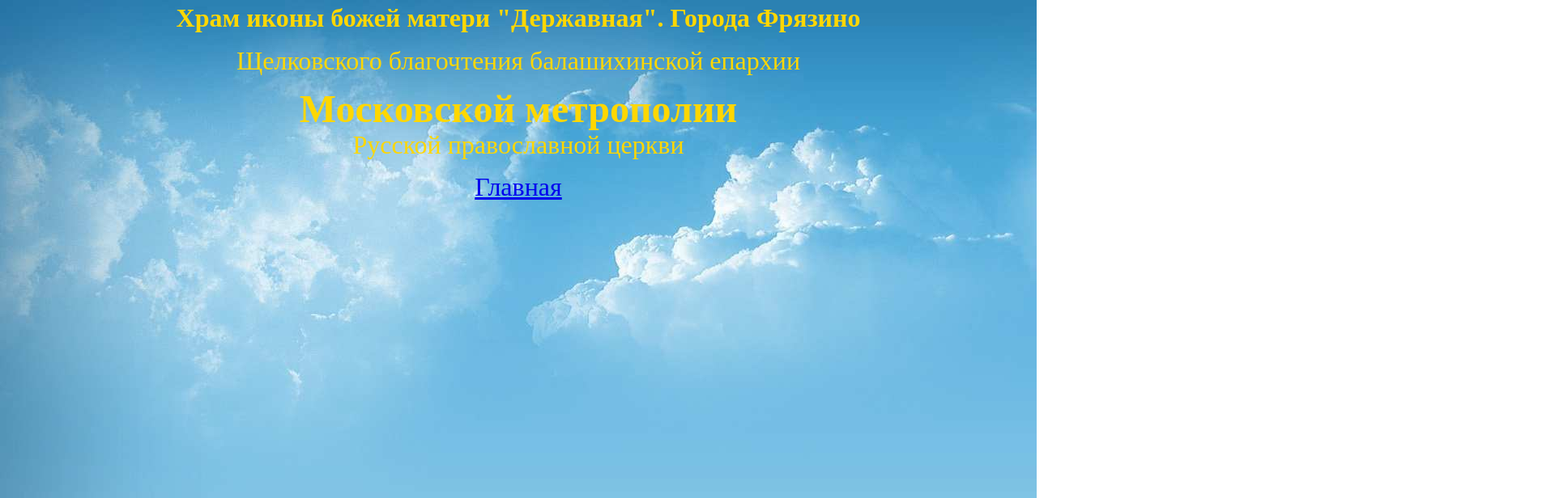
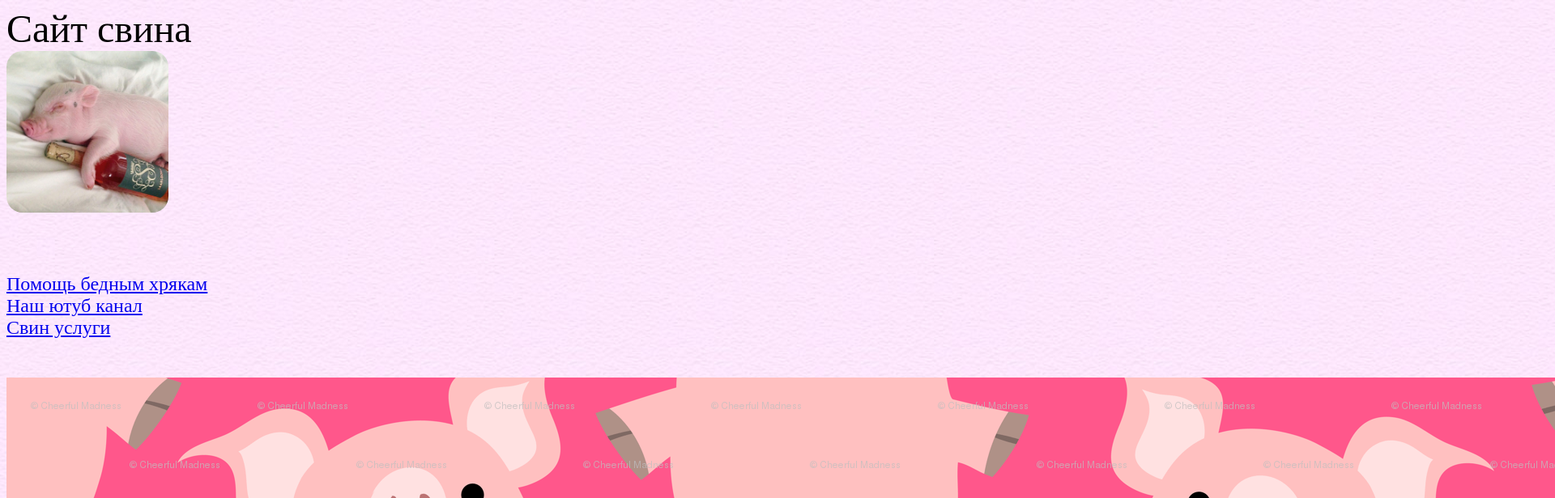
Before and after one commit to vivi6853/vivi6853.github.io, a plain HTML site: page index.html in a window 1280 px wide. Shown: the top 616 px of the page at 81% size, 1920 px wide, since content can reach past the window. Drawn offline with Linux system fonts and the light colour scheme.

Commit message:
Add files via upload

```diff
--- a/index.html
+++ b/index.html
@@ -1,31 +1,38 @@
-<!DOCTYPE html>
-<html lang="en">
 <head>
     <meta charset="UTF-8">
     <meta name="viewport" content="width=device-width, initial-scale=1.0">
     <title>Document</title>
     <style>
-    body{
-        background-image: url("Небо фон для презенатции (62).jpg");
+        body{
+            background-image: url("1613713179_18-p-smeshnoi-fon-dlya-prezentatsii-21.jpg") ;
+            background-size: cover;
+        }
+        .d1{
+            width: 200px;
+            height: 200px;
+            background-color: pink;
+            border-radius: 10%;
+            transition: border-radius 3s ;
+            background-image: url("1666179430_12-mykaleidoscope-ru-p-veselii-kabanchik-krasivo-12.jpg");
+            background-size: cover;
+            transition: background-image 1s ease-in-out;
 
-    }
-    p{
-        line-height: 10%;
-    }
-    h1{
-        line-height: 10%;
-    }
-    h2{
-        line-height: 10%;
-    }
-
+        }
+        .d1:hover {
+            border-radius: 60%;
+            background-color: black;
+            background-image: url("samye_bolshie_v_mire_kabany_14_04160901.jpg");
+        }
     </style>
 </head>
 <body>
-<h1><center> <b> <font size="6" fase="arial" color="gold">Храм иконы божей матери "Державная". Города Фрязино </b></center></h1>
-<p><center>Щелковского благочтения балашихинской епархии</center></p>
-<h2><center>Московской метрополии</h2><center>
-    <p>Русской православной церкви</P>
-<a href="file:///C:/Users/Admin-PC/Documents/vivi6853/index.html">Главная</a>
+    <p1><font size="8"> Сайт свина</p1>
+    <div class="d1"></div>
+    <div class="d2"></div>
+    <p><font size="5"><a href="https://vetdoc-service.ru/?roistat=direct18_search_15757783172_Ветеринарная%20помощь&roistat_referrer=none&roistat_pos=premium_1&yclid=17684300825548554239" </a><br>
+        Помощь бедным хрякам<br>
+        <a href="https://www.youtube.com/channel/UC9VtBL2nhYfHlNFyeeA3w9A">Наш ютуб канал</a><br>
+        <a href="https://vk.com/@svinlanbia131221_mm_smi-svin-uslugi?ysclid=lsoesqeino174619277">Свин услуги</a></p>
+        <img src="1671080374_3-8.png">
+
 </body>
-</html>
```
Also changed, not shown: index2.html (added, +11 -0 lines), 1613713179_18-p-smeshnoi-fon-dlya-prezentatsii-21.jpg (added), 1666179430_12-mykaleidoscope-ru-p-veselii-kabanchik-krasivo-12.jpg (added), 1671080374_3-8.png (added), samye_bolshie_v_mire_kabany_14_04160901.jpg (added), 1 other file.
